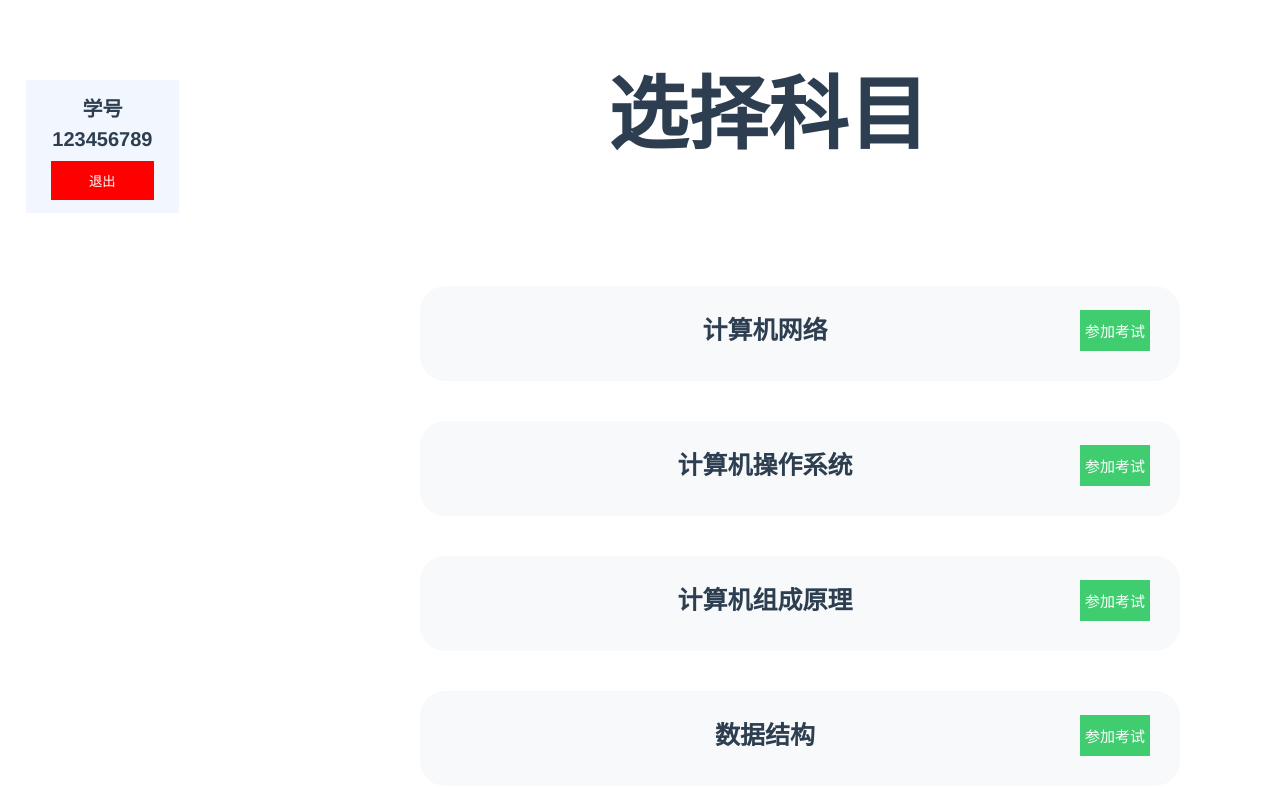
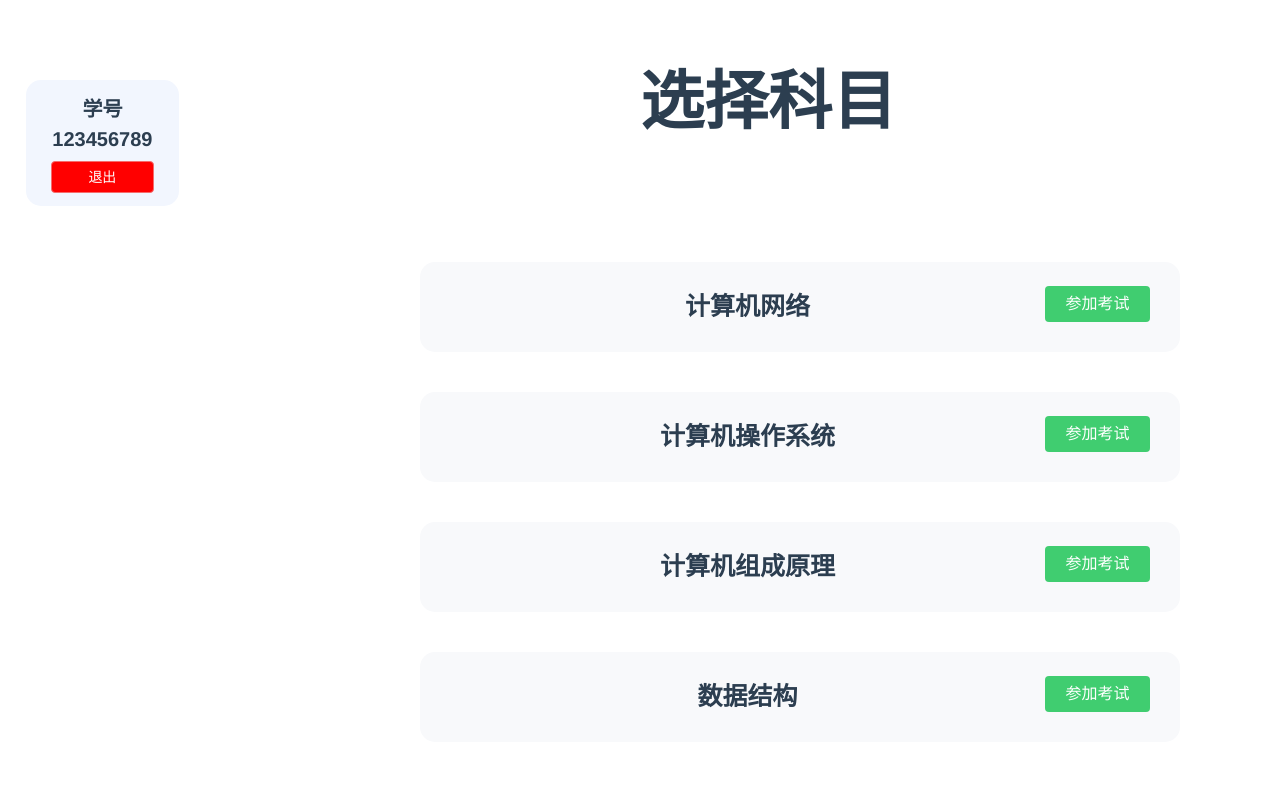
Before and after one commit to yuuki2022/myweb, a Vue app in the folder myvue/: page /student in a window 1280 px wide. Shown: the top 794 px of the page. Built offline with nearby package versions, Linux system fonts and the light colour scheme.

Commit message:
变好康了

```diff
--- a/myvue/src/components/Student.vue
+++ b/myvue/src/components/Student.vue
@@ -1,31 +1,35 @@
 <template>
     <div id="Student">
-        <div class="header">
-            <div class="title">选择科目</div>
-        </div>
+
 
         <div class="student-info">
             <p style="font-size: 20px;">学号</p>
             <p id="studentId"> 123456789</p>
-            <button id="exit-button">退出</button>
+            <el-button @click="exit"  type="danger" id="exit-button">退出</el-button>
         </div>
 
+
+        <div>
+            <div class="header">
+                <div class="title">选择科目</div>
+            </div>
             <div class="subject-list">
                 <div class="subject-item">
                     <span style="font-size: 25px;">计算机网络</span>
-                <button class="exam-button" style="font-size: 15px;">参加考试</button>
+                    <el-button class="exam-button" type="success" style="font-size: 16px;" >参加考试</el-button>
                 </div>
                 <div class="subject-item">
                     <span style="font-size: 25px;">计算机操作系统</span>
-                <button class="exam-button" style="font-size: 15px;">参加考试</button>
+                    <el-button class="exam-button" type="success"  style="font-size: 16px;">参加考试</el-button>
                 </div>
                 <div class="subject-item">
                     <span style="font-size: 25px;">计算机组成原理</span>
-                <button class="exam-button" style="font-size: 15px;">参加考试</button>
+                    <el-button class="exam-button" type="success" style="font-size: 16px;">参加考试</el-button>
                 </div>
                 <div class="subject-item">
                     <span style="font-size: 25px;">数据结构</span>
-                <button class="exam-button" style="font-size: 15px;">参加考试</button>
+                    <el-button class="exam-button"  type="success" style="font-size: 16px;">参加考试</el-button>
+                </div>
             </div>
         </div>
     </div>
@@ -51,7 +55,7 @@ export default {
 
 
 <style scoped>
-p{
+p {
     /*取消p标签的默认样式*/
     margin: 0;
     padding: 0;
@@ -59,7 +63,7 @@ p{
     font-weight: bold;
 }
 
-#studentId{
+#studentId {
     margin-top: 5%;
 }
 
@@ -71,9 +75,9 @@ p{
 }
 
 .title {
-    font-size: 80px;
+    font-size: 64px;
     font-weight: bold;
-    margin-left:80%;
+    margin-left: 80%;
     width: 300%;
 
 }
@@ -83,8 +87,9 @@ p{
     width: 10%;
     position: fixed;
     padding: 1%;
-    left:2%;
+    left: 2%;
     top: 10%;
+    border-radius: 15px;
     display: flex;
     flex-direction: column;
     align-items: center;
@@ -95,9 +100,9 @@ p{
     margin-top: 10px;
     background-color: red;
     color: white;
-    padding: 10px 20px;
+    /* padding: 10px 20px;
     border: none;
-    cursor: pointer;
+    cursor: pointer;*/
     width: 80%;
 }
 
@@ -119,7 +124,8 @@ p{
     height: 60px;
     padding: 30px;
     border: 2px;
-    border-radius: 25px;;
+    border-radius: 15px;
+    ;
     background-color: #F8F9FB;
     /* 文字垂直居中*/
     box-sizing: border-box;
@@ -128,11 +134,13 @@ p{
 }
 
 .exam-button {
-    background-color:#40CD70;
+    background-color: #40CD70;
     color: white;
     padding: 10px 5px;
     border: none;
     cursor: pointer;
     float: right;
+    width:15%;
+height: 10%;
 }
 </style>
```
Lines whose indentation alone changed are shown as unchanged.
